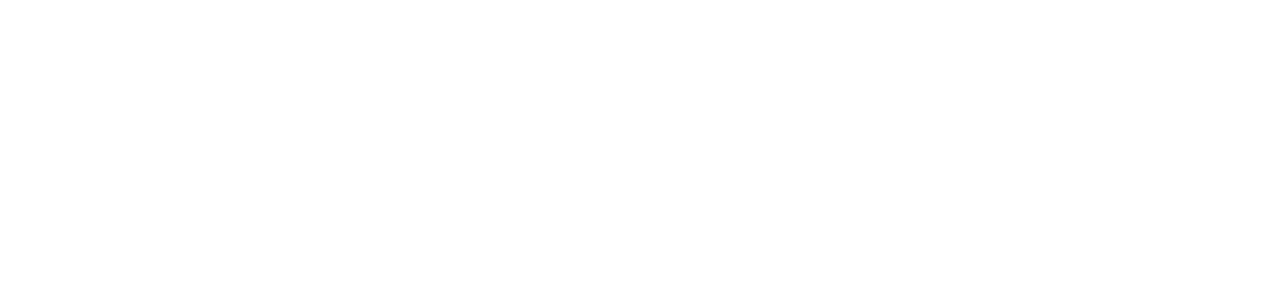
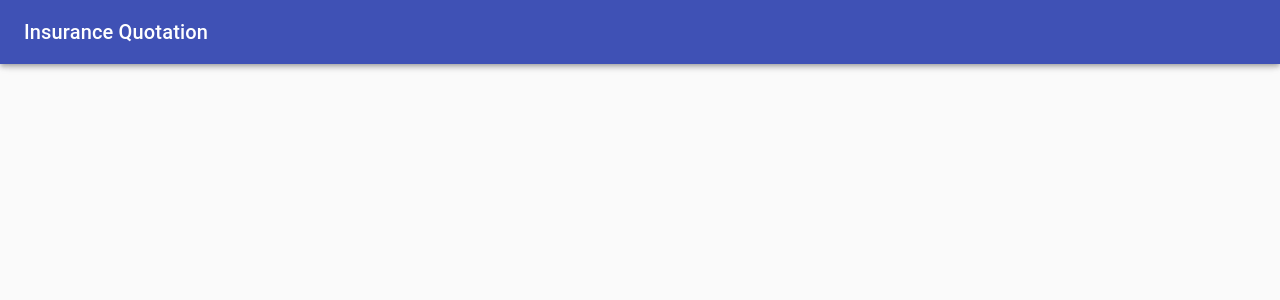
Before and after one commit to gabrielwas/insuranceQuote, a React (Create React App) app: page / in a window 1280 px wide. Shown: the top 300 px of the page. Built offline with nearby package versions, Linux system fonts and the light colour scheme.

Commit message:
Step 2: Call <UpperBar>

```diff
--- a/src/components/insuranceBase/Insurance.js
+++ b/src/components/insuranceBase/Insurance.js
@@ -1,5 +1,6 @@
 import React from 'react';
 import { makeStyles } from "@material-ui/core/styles";
+import UpperBar from "../basicComponents/UpperBar"
 
 const useStyles = makeStyles(theme => ({
     root: {
@@ -18,7 +19,7 @@
 
     return (
         <div className={classes.root}>
-
+            <UpperBar name="Insurance Quotation"/>
         </div>
      );
 }
```
